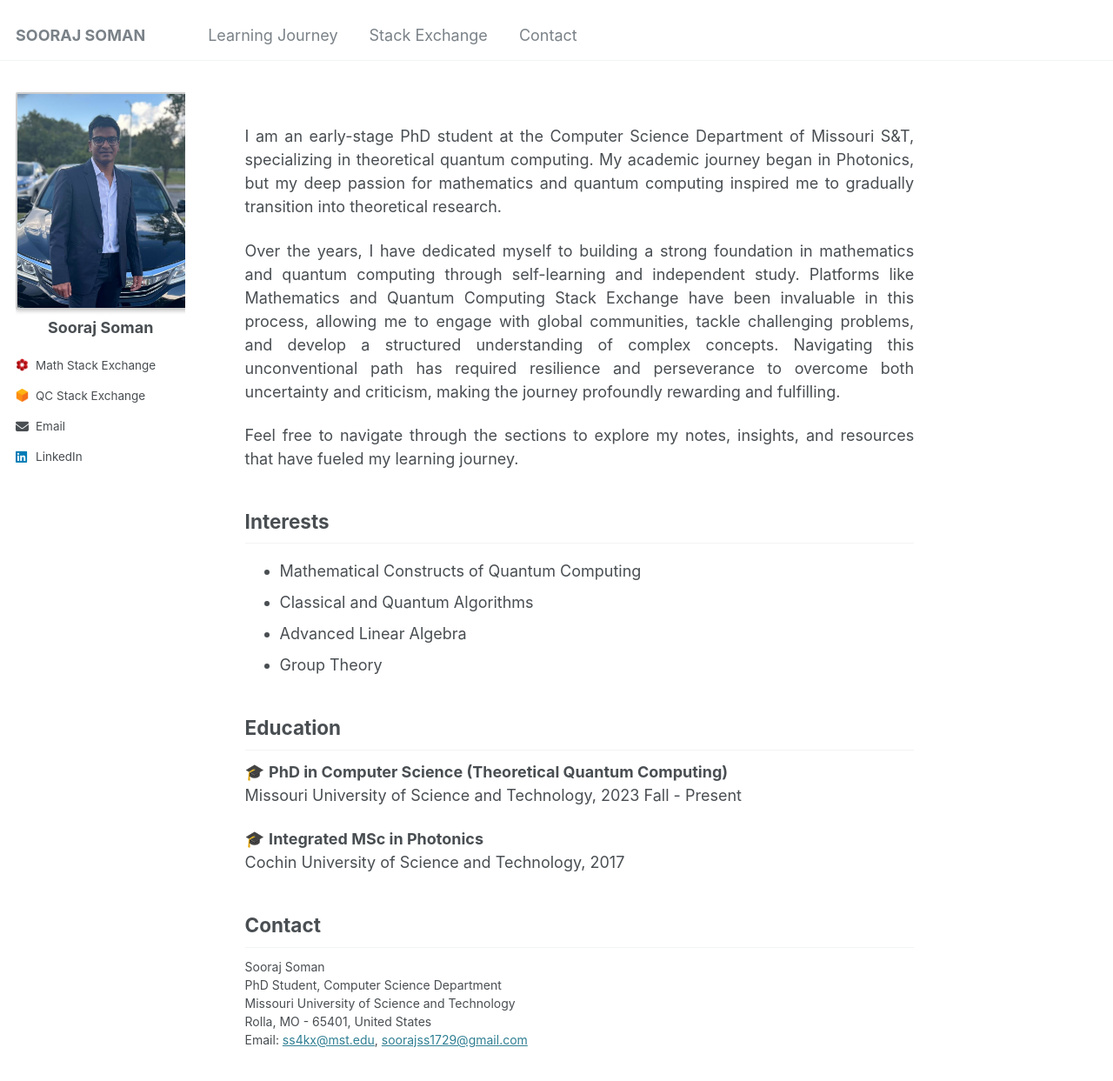
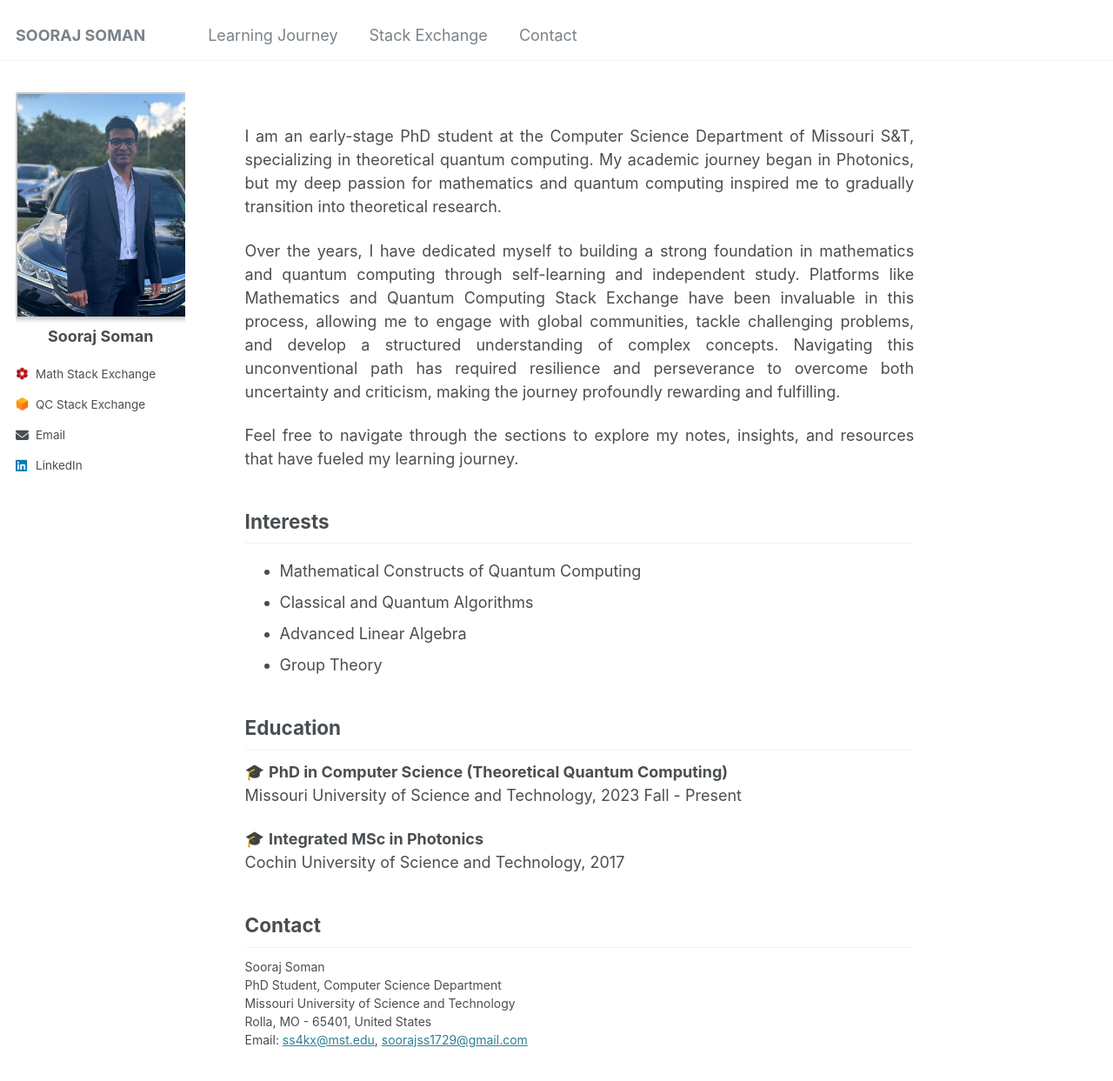
Before and after one commit to soorajss1729/soorajss1729.github.io, a Jekyll site: the page built from _pages/about.md, in a window 1280 px wide and 1400 px high. Shown: the top 1243 px of the window at 87% size. Built offline with Jekyll 4.4.1, drawn with Linux system fonts in a browser that asks for light colours.

Commit message:
Update _sidebar.scss

```diff
--- a/_sass/_sidebar.scss
+++ b/_sass/_sidebar.scss
@@ -78,8 +78,8 @@
 
 .author__avatar {
   display: block; /* Ensures the avatar behaves like a block element */
-  width: 200px; /* Set the desired width */
-  height: 250px; /* Set the desired height */
+  width: 240px; /* Set the desired width */
+  height: 260px; /* Set the desired height */
   margin: 0 auto; /* Center the avatar horizontally */
 
   img {
```
